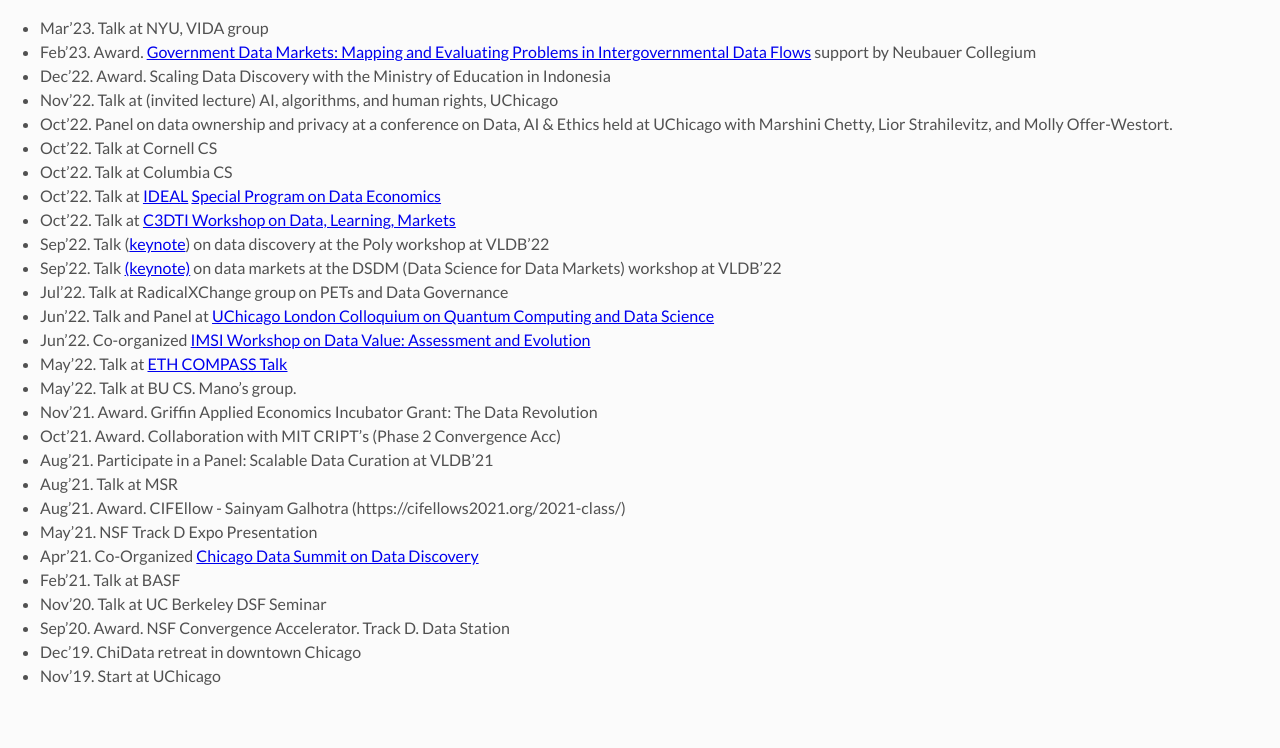
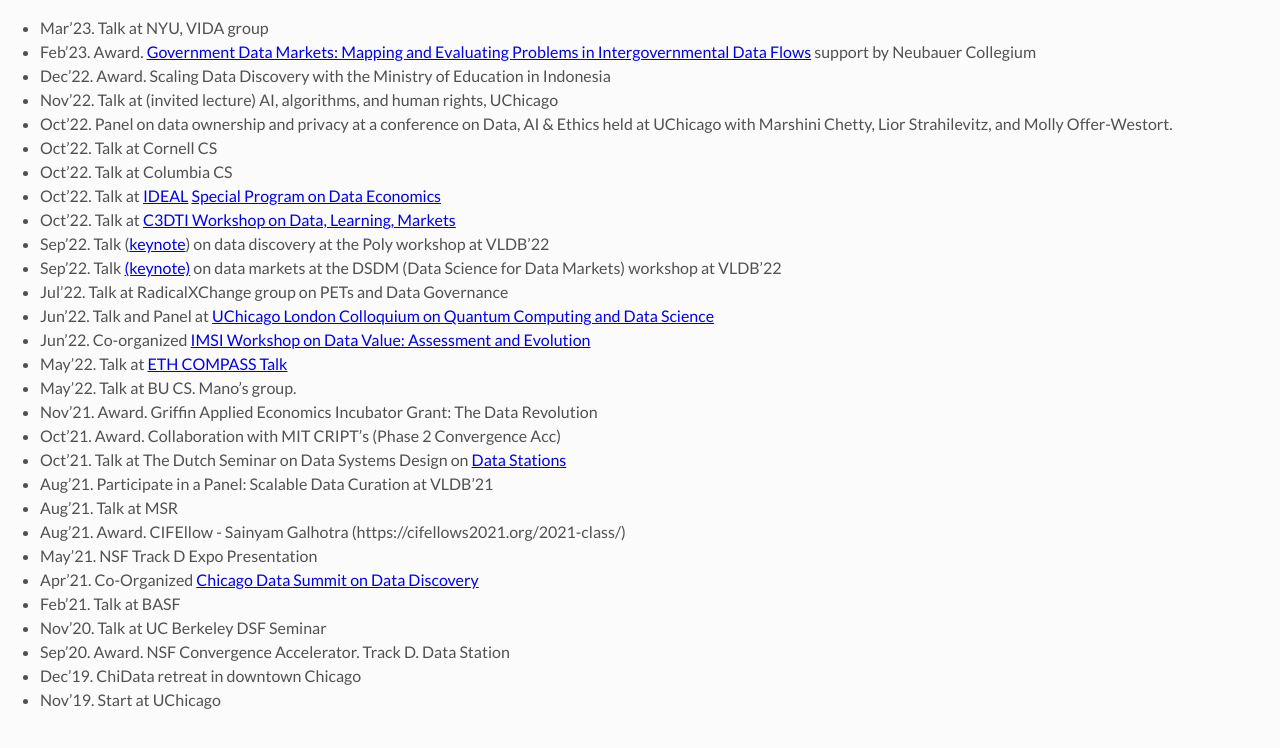
Before and after one commit to raulcf/raulcf.github.io, a Jekyll site: the page built from log.md, in a window 1280 px wide. Shown: the top 748 px of the page. Built offline with Jekyll 4.4.1, drawn with Linux system fonts in a browser that asks for light colours; our own code applies the rules of GitHub Pages for plain Markdown files.

Commit message:
added talk at dutch seminar

```diff
--- a/log.md
+++ b/log.md
@@ -16,6 +16,7 @@
 - May'22. Talk at BU CS. Mano's group.
 - Nov'21. Award. Griffin Applied Economics Incubator Grant: The Data Revolution
 - Oct'21. Award. Collaboration with MIT CRIPT's (Phase 2 Convergence Acc)
+- Oct'21. Talk at The Dutch Seminar on Data Systems Design on [Data Stations](https://dsdsd.da.cwi.nl/past_talks/data-stations/)
 - Aug'21. Participate in a Panel: Scalable Data Curation at VLDB'21
 - Aug'21. Talk at MSR
 - Aug'21. Award. CIFEllow - Sainyam Galhotra (https://cifellows2021.org/2021-class/)
```
